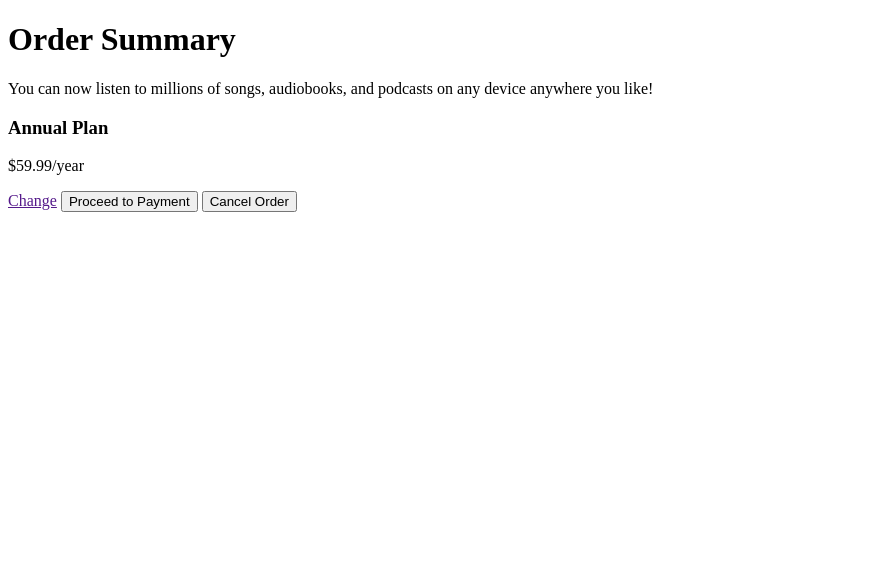
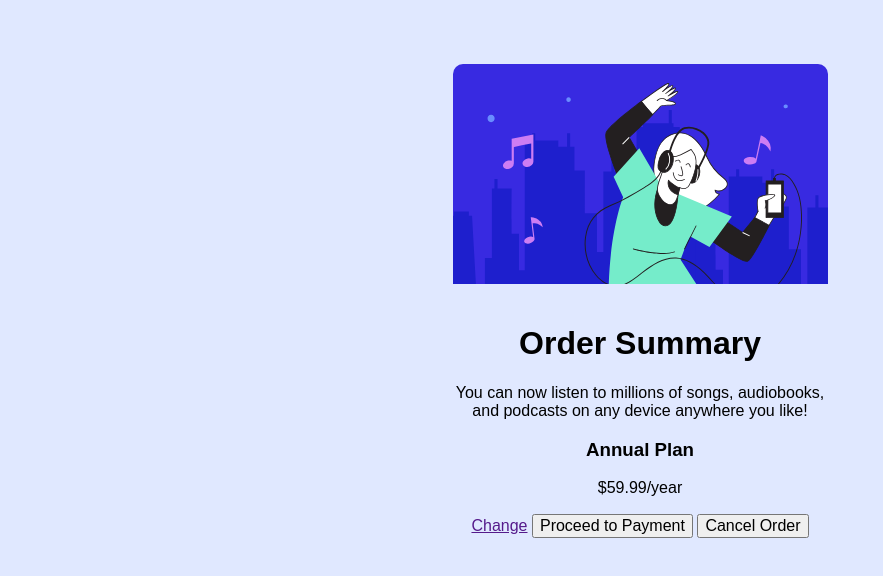
Before and after one commit to ob-codes/FEM_OrderSummary, a plain HTML site: page index.html in a window 1280 px wide. Shown: the whole page, without its empty margins (0-883 px from the left). Drawn offline with Linux system fonts and the light colour scheme.

Commit message:
added hero image

```diff
--- a/css/style.css
+++ b/css/style.css
@@ -25,8 +25,21 @@
 /******************************************
 /* BASE STYLES
 /*******************************************/
+body{
+  background-color: hsl(225, 100%, 94%);
+}
+.main{
+  max-width: 375px;
+  text-align: center;
+  margin: 8vh auto;
+}
+.contatiner-for-image{
+  background-image: url("../images/illustration-hero.svg");
+  background-repeat: no-repeat;
+  border-radius: 10px;
+  height: 240px;
 
-
+}
 /******************************************
 /* LAYOUT
 /*******************************************/
--- a/index.html
+++ b/index.html
@@ -9,13 +9,12 @@
     <title>Frontend Mentor | Order summary card</title>
 
     <!-- Feel free to remove these styles or customise in your own stylesheet 👍 -->
-    <style>
-      .attribution { font-size: 11px; text-align: center; }
-      .attribution a { color: hsl(228, 45%, 44%); }
-    </style>
+    <link rel="stylesheet" href="./css/normalize.css">
+    <link rel="stylesheet" href="./css/style.css">
   </head>
   <body>
-
+    <section class="main">
+      <div class="contatiner-for-image"></div>
       <h1>Order Summary</h1>
 
       <p>You can now listen to millions of songs, audiobooks, and podcasts on any
@@ -28,5 +27,7 @@
 
       <button>Proceed to Payment</button>
       <button>Cancel Order</button>
+    </section>
+
   </body>
 </html>
```
Lines whose indentation alone changed are shown as unchanged.
